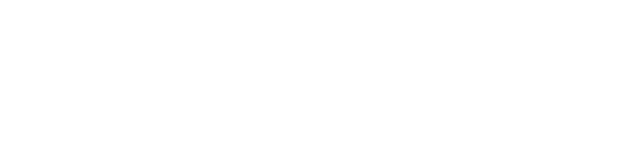
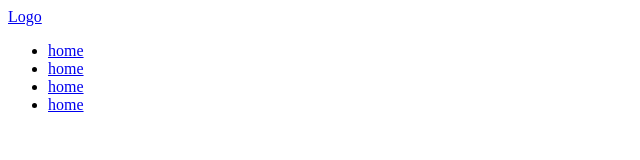
Before and after one commit to AbdulboriyVorisov/github-17-00, a plain HTML site: page index.html in a window 1280 px wide. Shown: the whole page, without its empty margins (0-640 px from the left). Drawn offline with Linux system fonts and the light colour scheme.

Commit message:
header-nav add 0.2v

```diff
--- a/index.html
+++ b/index.html
@@ -1,12 +1,22 @@
 <!DOCTYPE html>
 <html lang="en">
+
 <head>
     <meta charset="UTF-8">
     <meta http-equiv="X-UA-Compatible" content="IE=edge">
     <meta name="viewport" content="width=device-width, initial-scale=1.0">
     <title>gid</title>
 </head>
+
 <body>
-
-</body>
-</html>
+    <header class="header">
+        <nav class="header-nav">
+            <div class="header-nav__content container">
+                <a href="#!" class="header-nav__logo">Logo</a>
+                <ul class="header-nav__list">
+                    <li><a href="#!" class="header-nav__link">home</a></li>
+                    <li><a href="#!" class="header-nav__link">home</a></li>
+                    <li><a href="#!" class="header-nav__link">home</a></li>
+                    <li><a href="#!" class="header-nav__link">home</a></li>
+                </ul>
+            </div>
```
